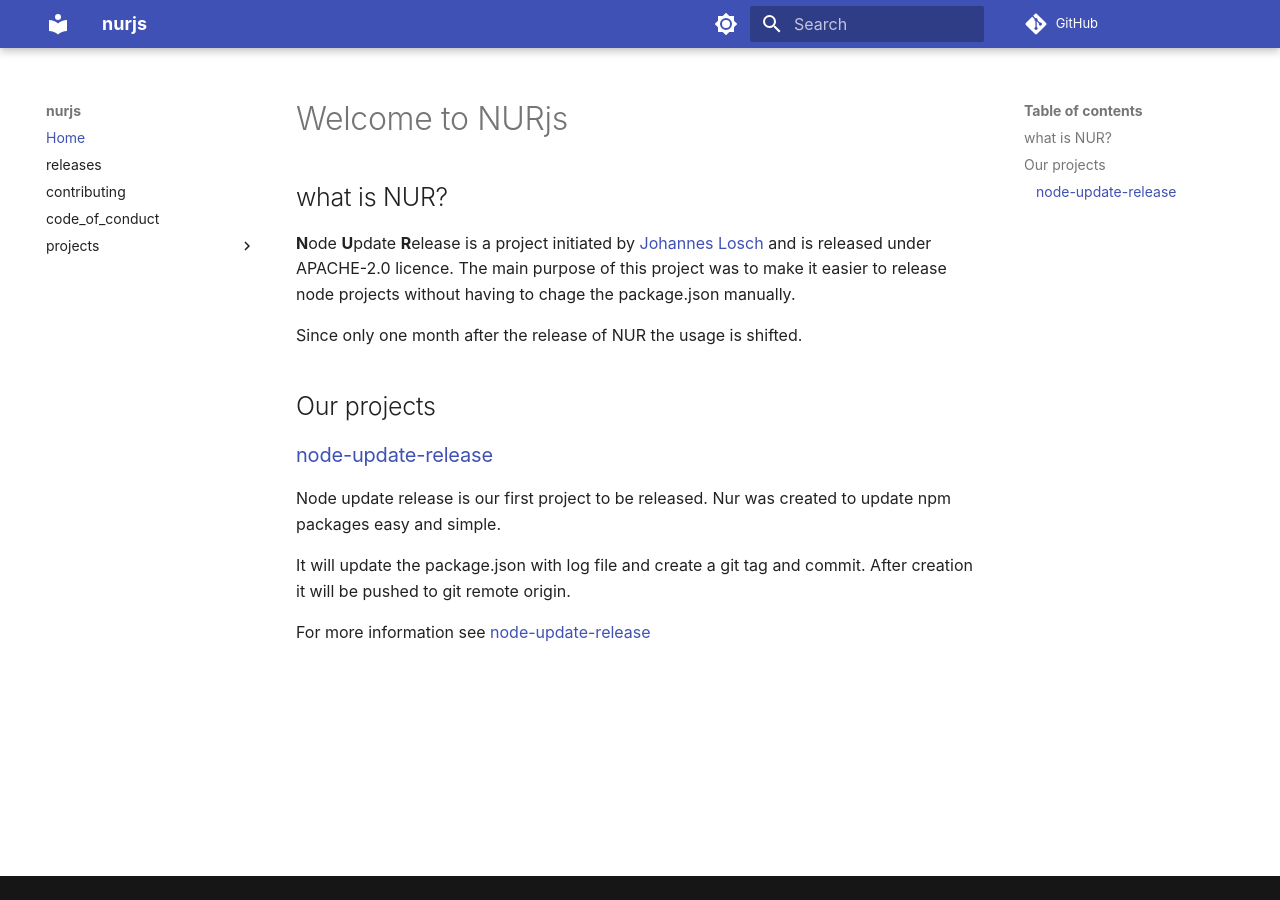
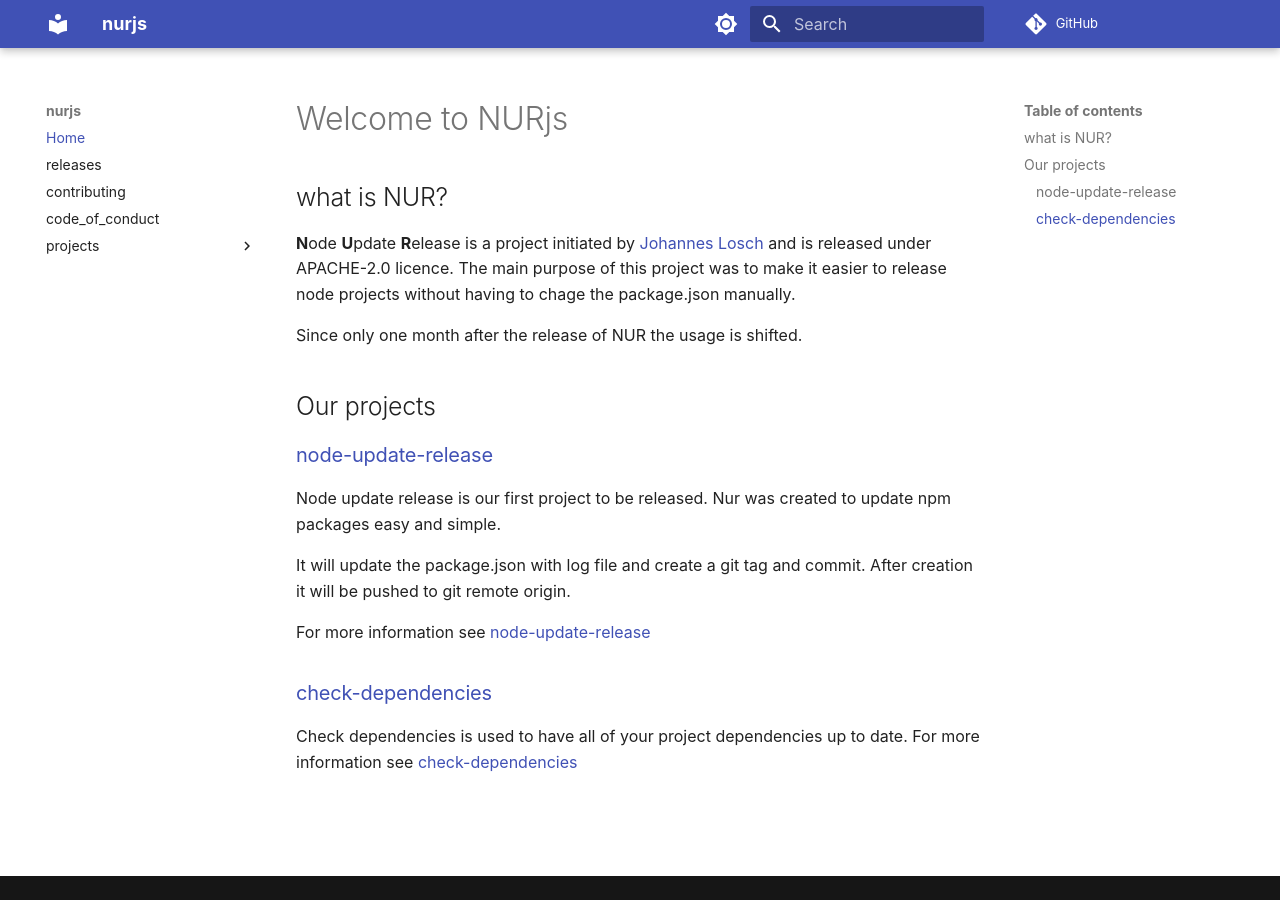
Before and after one commit to nurjs/nurjs, an MkDocs documentation site: the page built from docs/index.md, in a window 1280 px wide. Built offline with MkDocs 1.6.1 and Material for MkDocs 9.7.7, drawn with Linux system fonts in a browser that asks for light colours.

Commit message:
added content

```diff
--- a/docs/index.md
+++ b/docs/index.md
@@ -16,3 +16,8 @@
 It will update the package.json with log file and create a git tag and commit. After creation it will be pushed to git remote origin.
 
 For more information see [node-update-release](./projects/node-update-release.md)
+
+### [check-dependencies](https://github.com/nurjs/check-depencies){target="\_blank}
+
+Check dependencies is used to have all of your project dependencies up to date.
+For more information see [check-dependencies](./projects/check-dependencies.md)
--- a/mkdocs.yml
+++ b/mkdocs.yml
@@ -7,6 +7,7 @@
   - code_of_conduct: code_of_conduct.md
   - projects:
     - node-update-release: projects/node-update-release.md
+    - check-dependencies: projects/check-dependencies.md
 theme:
   name: material
   font: false
```
Also changed, not shown: docs/contributing.md (+0 -9 lines), docs/projects/check-dependencies.md (added, +36 -0 lines).
